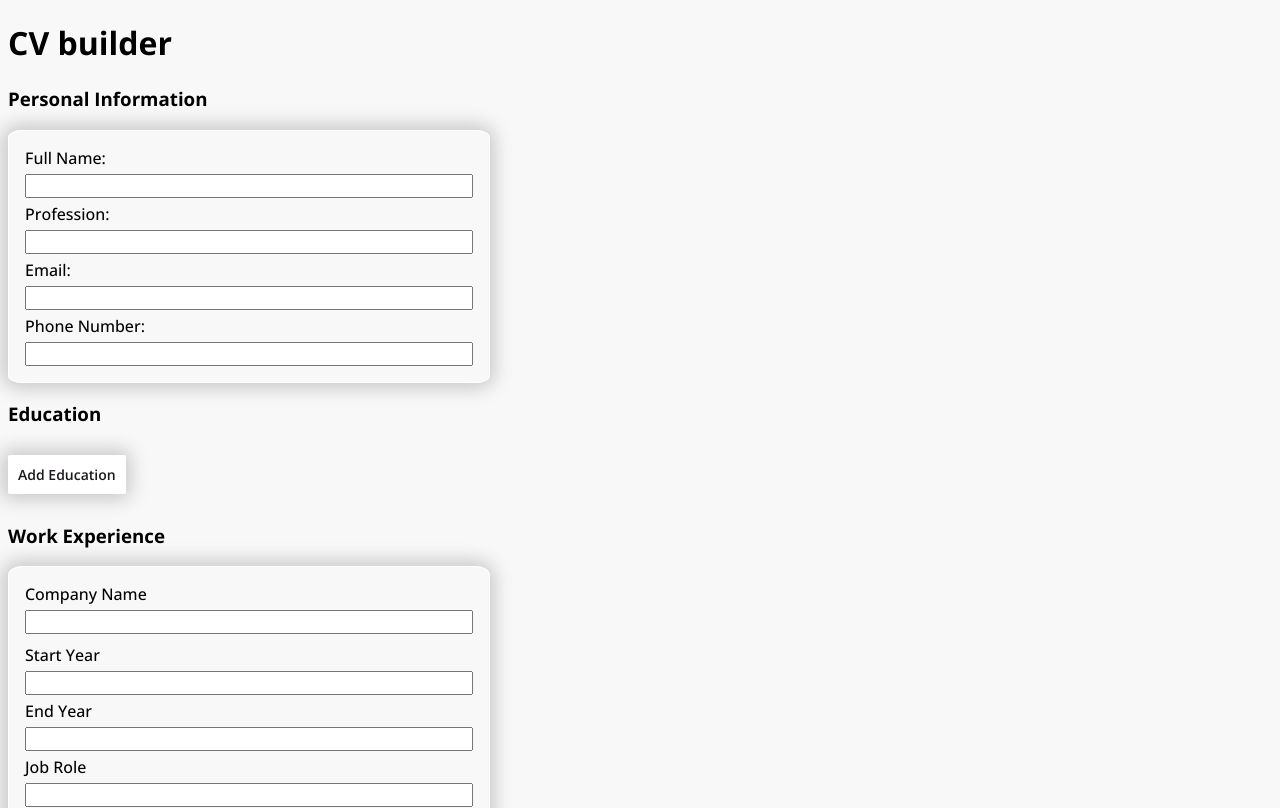
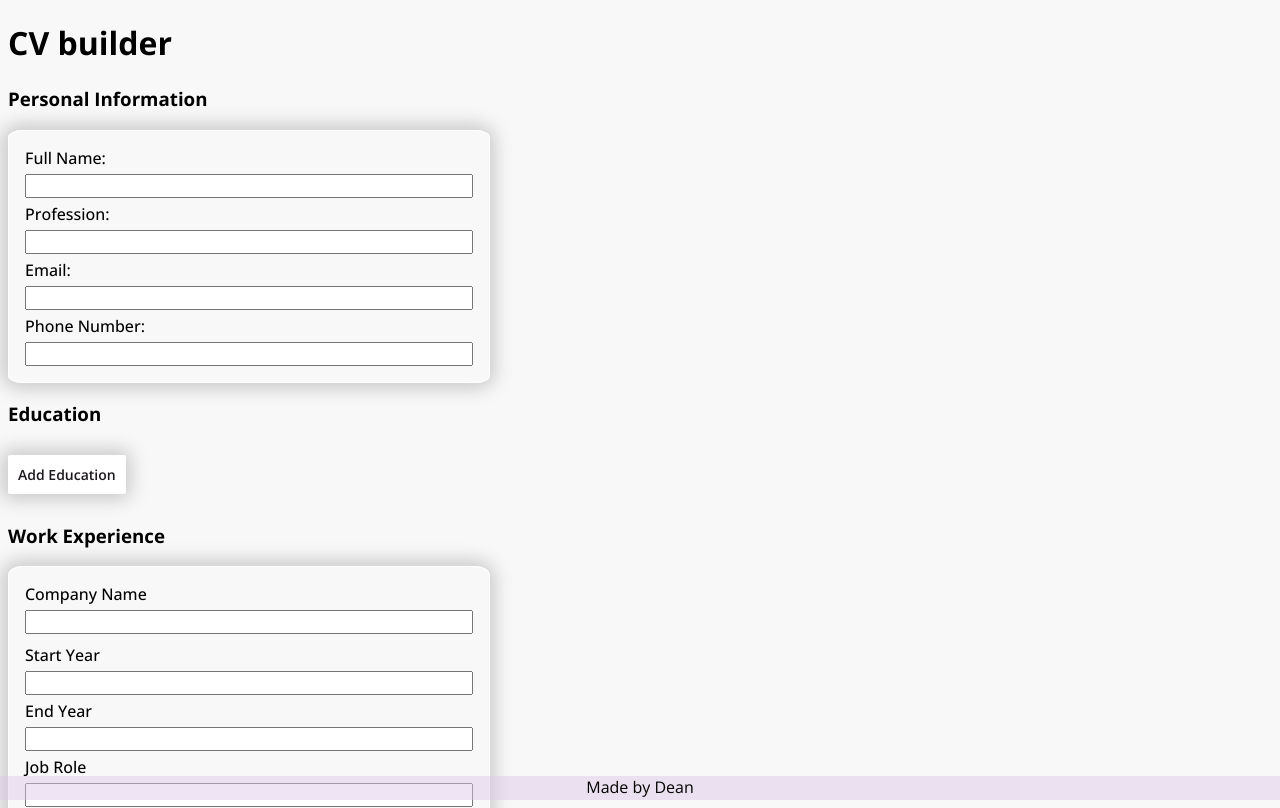
Before and after one commit to betrion/cv-project, a React (Create React App) app: page / in a window 1280 px wide. Shown: the top 808 px of the page. Built offline with nearby package versions, Linux system fonts and the light colour scheme.

Commit message:
some styling additions, added footer

```diff
--- a/src/styles/style.css
+++ b/src/styles/style.css
@@ -1,11 +1,22 @@
 body {
   background-color: #f8f8f8;
 }
+
+.pageContainer {
+  position: relative;
+  min-height: 100vh;
+}
+
+/* .contentWrapper {
+  padding-bottom: 2.5rem;
+} */
+
 .personalForm,
 .eduForm,
 .workForm {
   display: flex;
   flex-direction: column;
+  flex-wrap: wrap;
   max-width: 35vw;
   border: 1px solid white;
   border-radius: 3%;
@@ -51,3 +62,14 @@ button {
   gap: 1rem;
   flex-wrap: wrap;
 }
+
+footer {
+  background-color: #ddc4e475;
+  text-align: center;
+  position: fixed;
+  bottom: 0;
+  left: 0;
+  right: 0;
+  height: 1.5rem;
+  box-sizing: border-box;
+}
```
